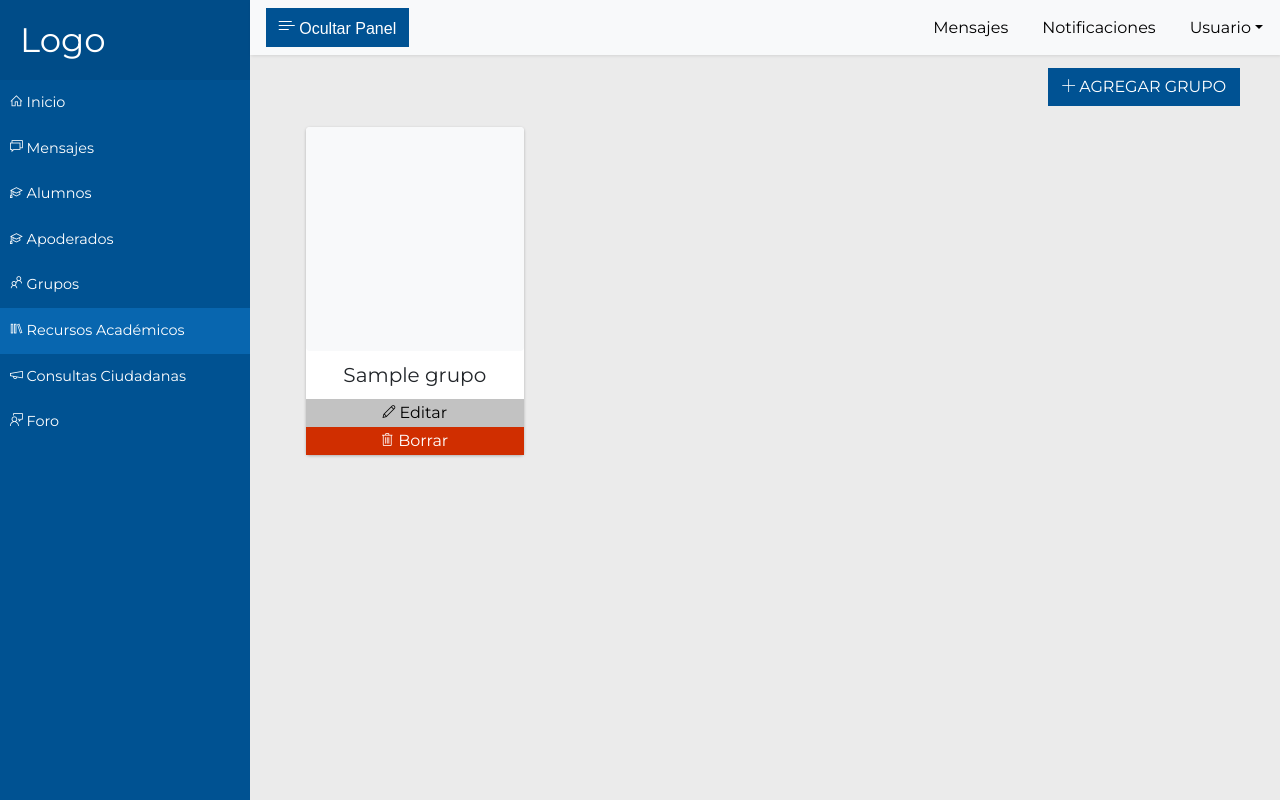
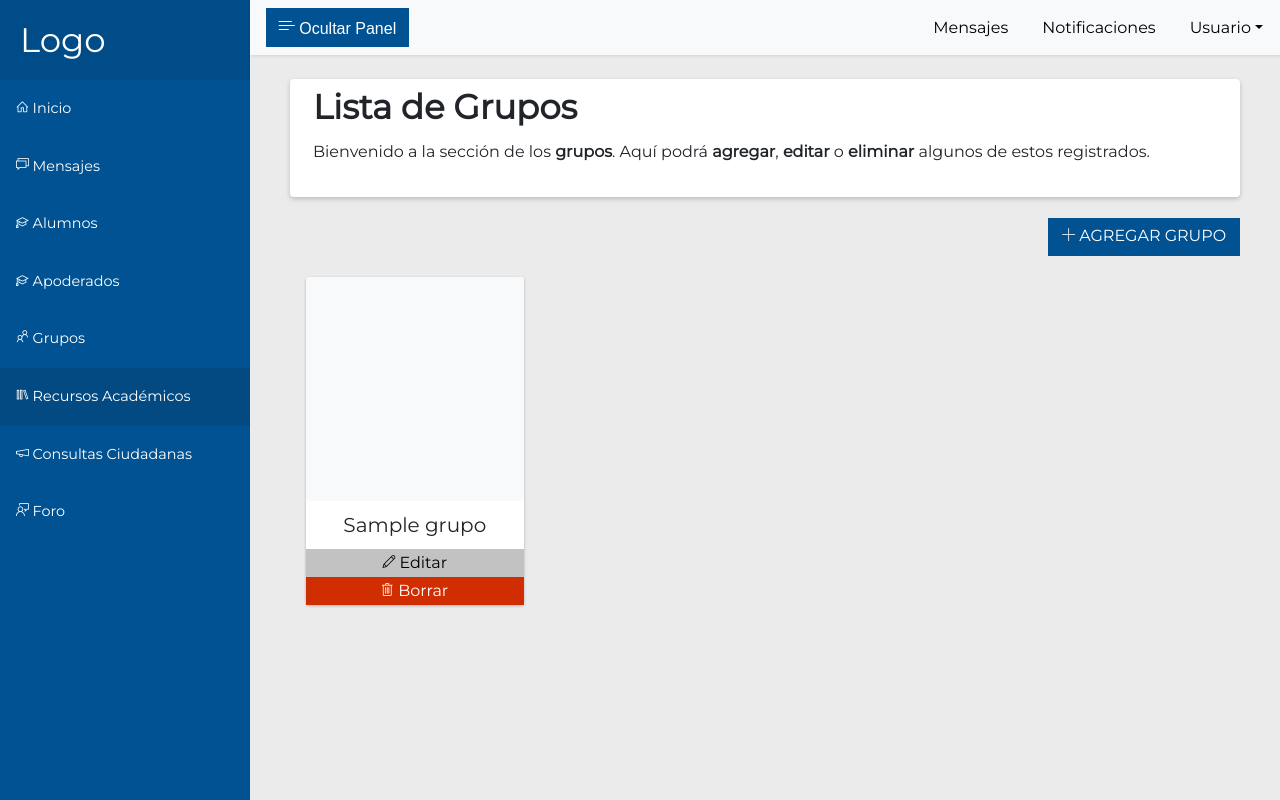
Before and after one commit to johannvalenzuela/formacion-ciudadana, a Django app: page /gestion_usuarios/grupos/ in a window 1280 px wide. Run offline with Django 3.2, Linux system fonts and the light colour scheme; a user stored in the database is signed in; tables that the repository leaves empty hold one stand-in row (values such as "Sample post"); some libraries are stand-ins or nearby versions.

Commit message:
fix: estilos a las plantillas de lista usuarios/grupos

```diff
--- a/gestion_usuarios/templates/gestion_usuarios/lista_grupos.html
+++ b/gestion_usuarios/templates/gestion_usuarios/lista_grupos.html
@@ -2,6 +2,18 @@
 <title>Grupos de usuarios</title>
 {% endblock %}
 {% block content %}
+
+<div class="card col-md-12 mt-4 mb-2 pb-4">
+    <div class="card-body">
+        <h3 class="card-title">Lista de Grupos</h3>
+        <p class="card-text">Bienvenido a la sección de los
+            <strong>grupos</strong>. Aquí podrá
+            <strong>agregar</strong>,
+            <strong>editar</strong> o
+            <strong>eliminar</strong> algunos de estos registrados.
+        </p>
+    </div>
+</div>
 
 <div class="pb-5">
     <a class="recurso btn btn-primary float-right" data-form="{% url 'agregar_grupo' %}" data-toggle="modal" data-target="#recursoModal">
--- a/static/css/styles.css
+++ b/static/css/styles.css
@@ -227,7 +227,7 @@ a, a:hover, a:focus {
 }
 
 #sidebar ul li a {
-    padding: 10px;
+    padding: 1rem;
     font-size: .9em;
     display: block;
 }
@@ -241,7 +241,7 @@ a, a:hover, a:focus {
 #sidebar ul li.active > a, a[aria-expanded="true"] {
     color: #fff;
     /* background: #55b0ff; */
-    background: #0866af;
+    background: #044a82;
 }
 
 
```
Also changed, not shown: biblioteca_digital/templates/biblioteca_digital/principal.html (+8 -5 lines), gestion_usuarios/templates/gestion_usuarios/lista_usuarios.html (+13 -1 lines).
